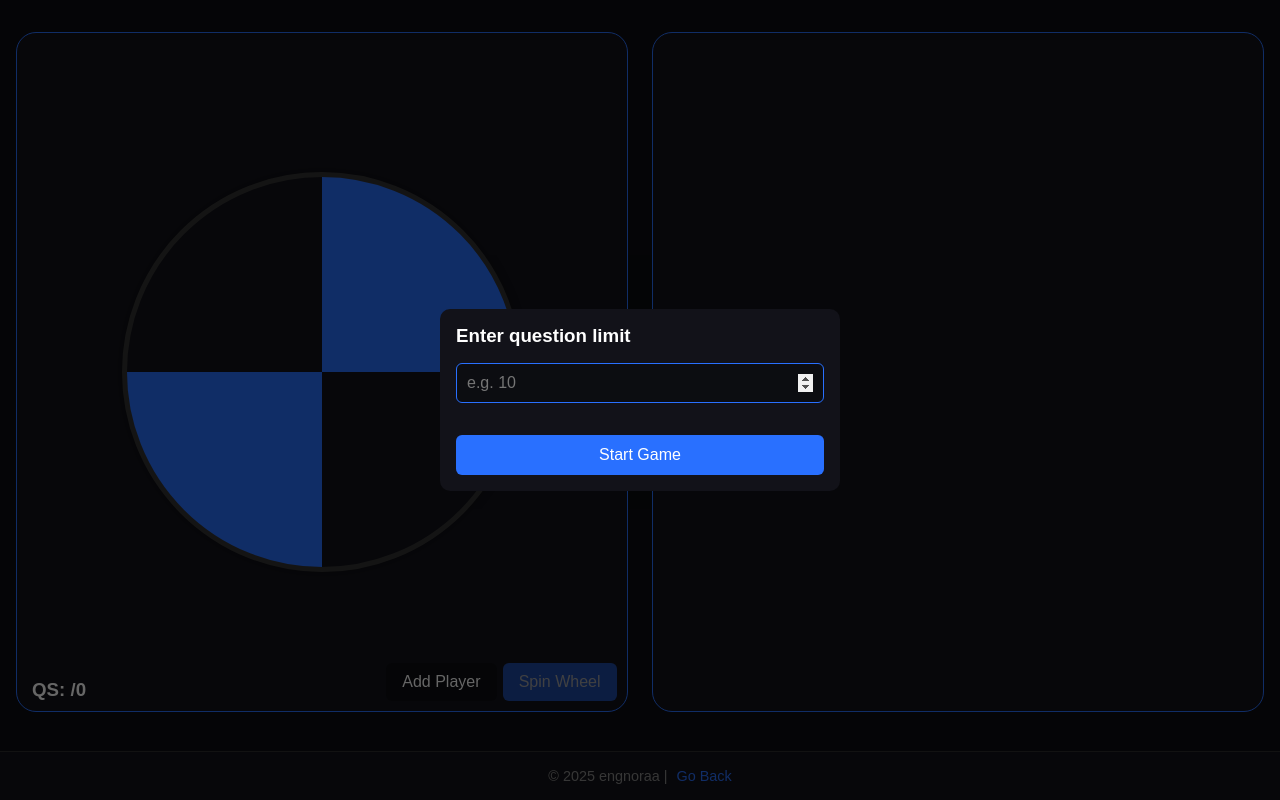
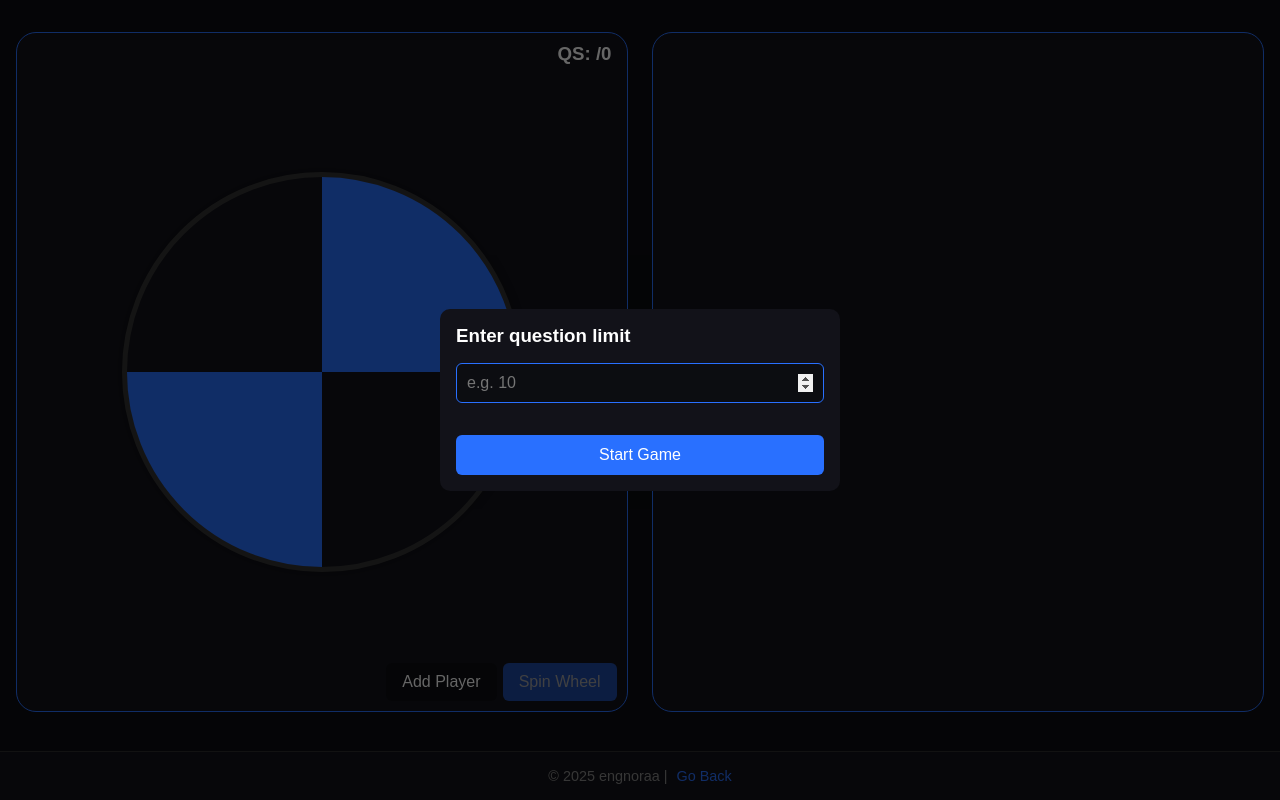
Before and after one commit to yahyoome/Engnoraa, a React (Create React App) app: page /random-game in a window 1280 px wide. Built offline with nearby package versions, Linux system fonts and the light colour scheme.

Commit message:
Engnoraa

```diff
--- a/src/styles/randomgame.css
+++ b/src/styles/randomgame.css
@@ -85,8 +85,8 @@
 }
 
 .questions {
-  bottom: 10px;
-  left: 15px;
+  top: 10px;
+  right: 15px;
   color: #fff;
   position: absolute;
 }
```
